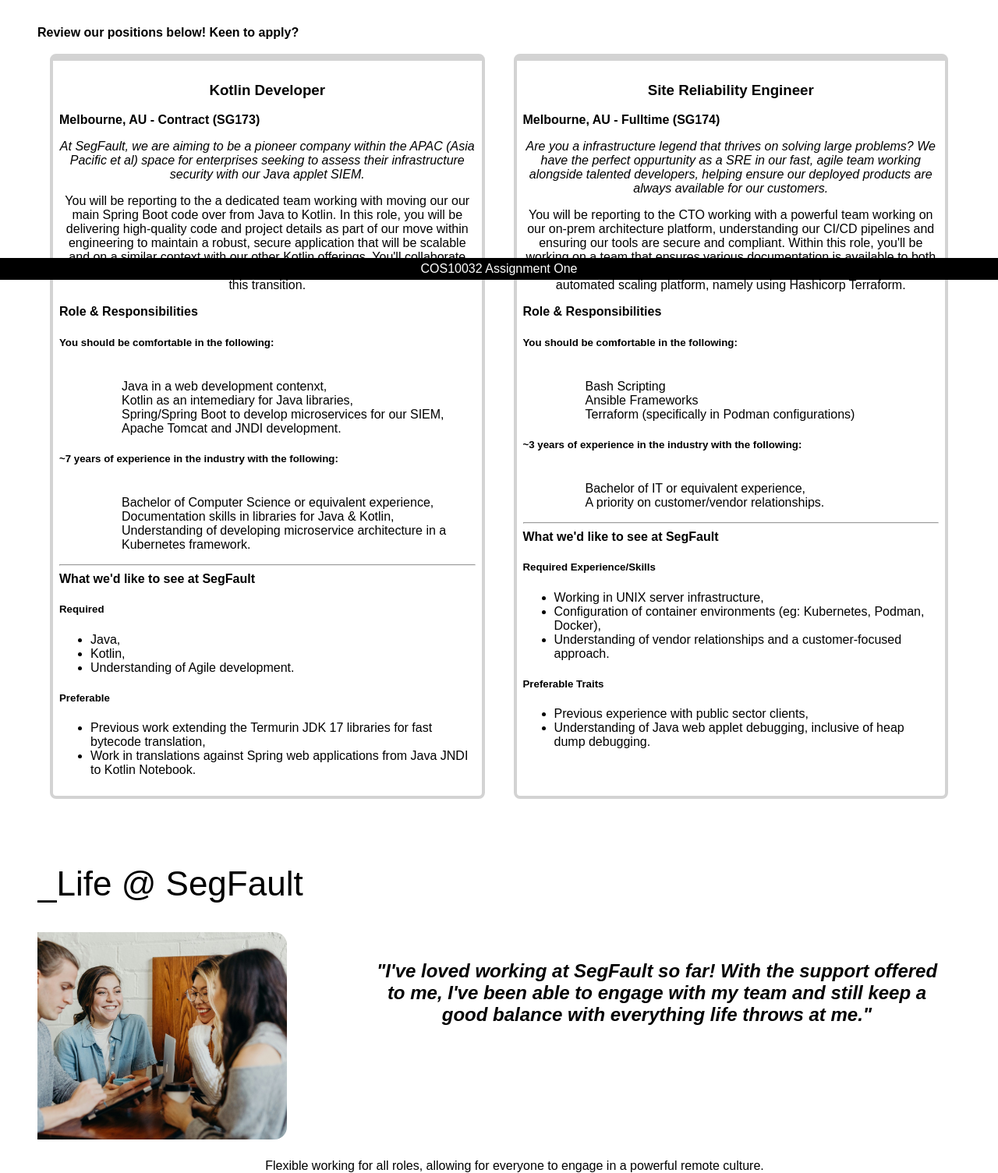
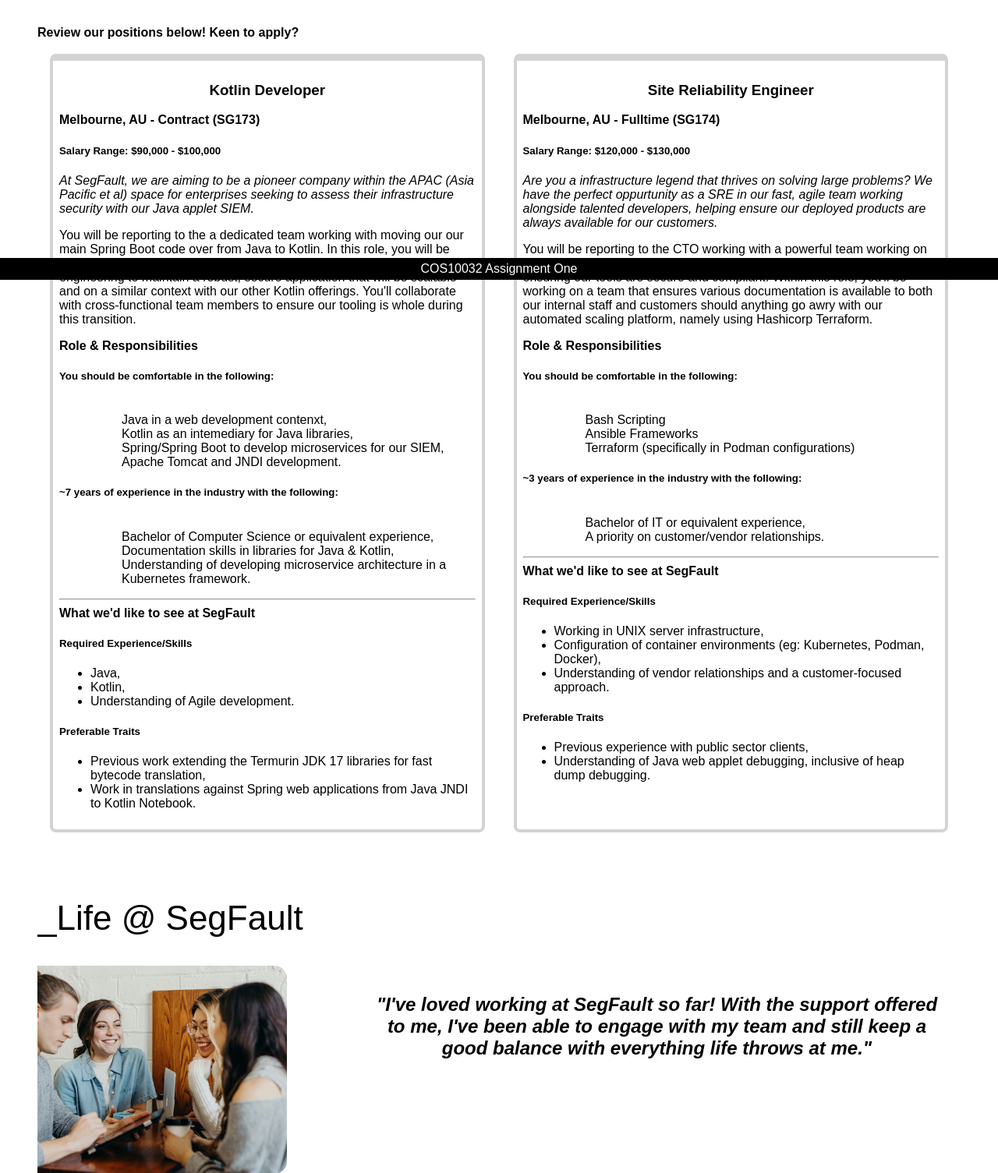
Before and after one commit to ekulbyrnes/Segfault_Assessment2, a PHP site: page /jobs.html in a window 1280 px wide. Shown: the part 441-1946 px from the top of the page at 78% size. Run offline with PHP 8.4, Linux system fonts and the light colour scheme; some web fonts are replaced.

Commit message:
adjust job listings to match rubric

```diff
--- a/assign1/jobs.html
+++ b/assign1/jobs.html
@@ -49,6 +49,7 @@
             <aside class="job-left job-listing">
             <h3>Kotlin Developer</h3>
             <strong>Melbourne, AU - Contract (SG173)</strong>
+            <h5>Salary Range: $90,000 - $100,000</h5>
             <p><em>At SegFault, we are aiming to be a pioneer company within the APAC (Asia Pacific et al) space for enterprises seeking to assess their infrastructure security with our Java applet SIEM.</em></p>
             <p>You will be reporting to the a dedicated team working with moving our our main Spring Boot code over from Java to Kotlin. In this role, you will be delivering high-quality code and project details as part of our move within engineering to maintain a robust, secure application that will be scalable and on a similar context with our other Kotlin offerings. You'll collaborate with cross-functional team members to ensure our tooling is whole during this transition.</p>
             <div class="left-text">
@@ -80,13 +81,13 @@
             <hr>
             <div class="left-text">
             <h4>What we'd like to see at SegFault</h4>
-            <h5>Required</h5>
+            <h5>Required Experience/Skills</h5>
             <ul>
                 <li>Java,</li>
                 <li>Kotlin,</li>
                 <li>Understanding of Agile development.</li>
             </ul>
-            <h5>Preferable</h5>
+            <h5>Preferable Traits</h5>
             <ul>
                 <li>Previous work extending the Termurin JDK 17 libraries for fast bytecode translation,</li>
                 <li>Work in translations against Spring web applications from Java JNDI to Kotlin Notebook.</li>
@@ -97,6 +98,7 @@
         <aside class="job-right job-listing" id="job_one">
             <h3>Site Reliability Engineer</h3>
             <strong>Melbourne, AU - Fulltime (SG174)</strong>
+            <h5>Salary Range: $120,000 - $130,000</h5>
             <p><em>Are you a infrastructure legend that thrives on solving large problems? We have the perfect oppurtunity as a SRE in our fast, agile team working alongside talented developers, helping ensure our deployed products are always available for our customers.</em></p>
             <p>You will be reporting to the CTO working with a powerful team working on our on-prem architecture platform, understanding our CI/CD pipelines and ensuring our tools are secure and compliant. Within this role, you'll be working on a team that ensures various documentation is available to both our internal staff and customers should anything go awry with our automated scaling platform, namely using Hashicorp Terraform.</p>
             <div class="left-text">
--- a/assign1/styles/styles.css
+++ b/assign1/styles/styles.css
@@ -843,3 +843,12 @@ embed{
     margin-bottom: 4em;
     margin-top: 1em;
 }
+
+/* Left align text within asides on the job page - Marcus */
+aside.job-listing > * {
+    text-align: left;
+}
+
+aside.job-listing > h3 {
+    text-align: center;
+}
```
